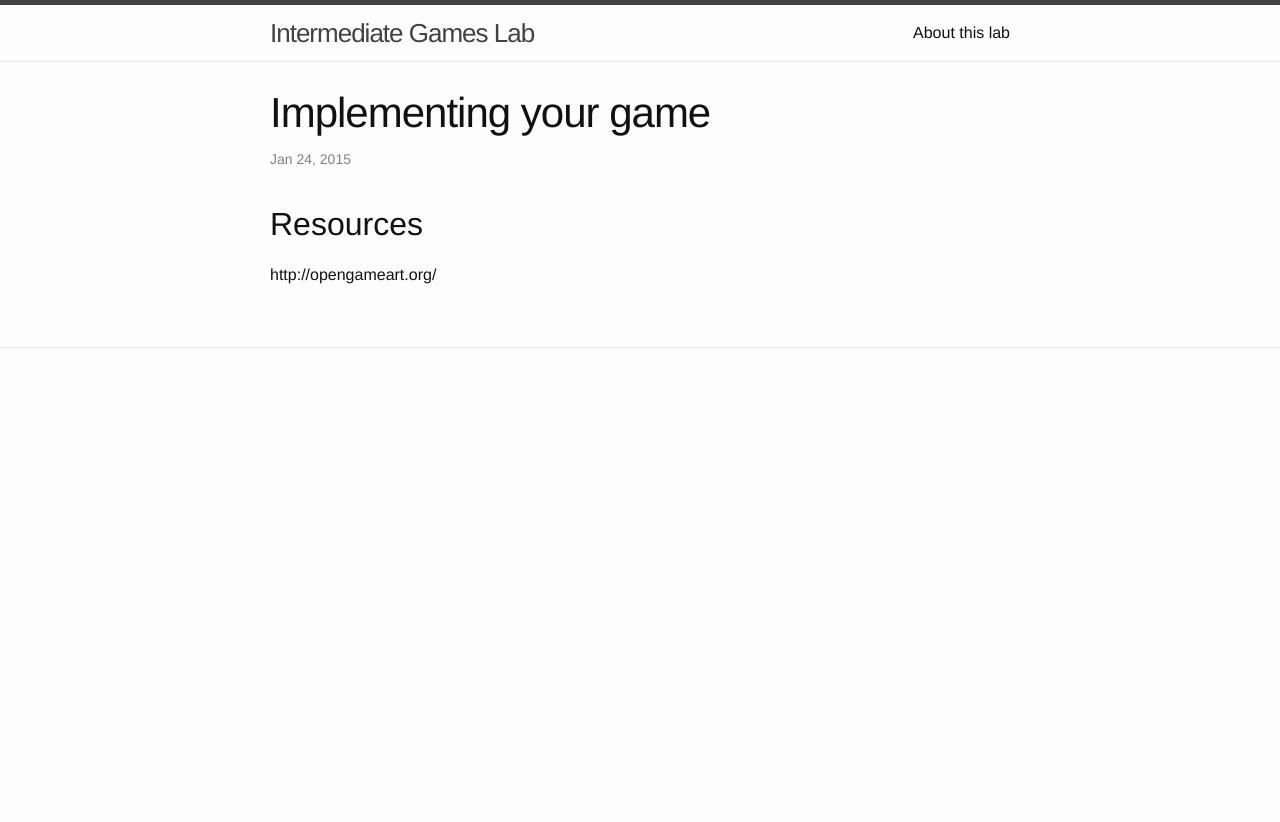
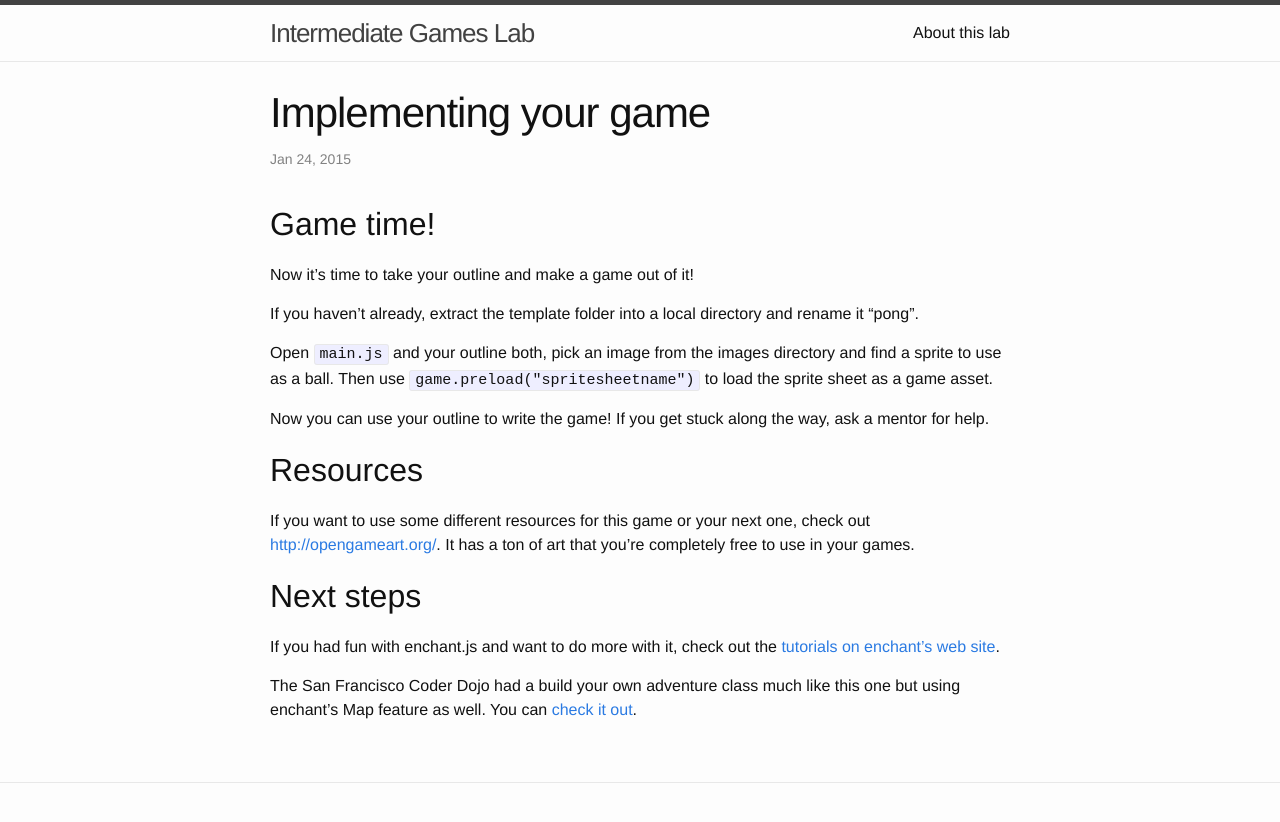
Before and after one commit to CoderDojoSV/intermediate-browser-games, a Jekyll site: the page built from _sections/04-implement-your-game.md, in a window 1280 px wide. Shown: the top 822 px of the page. Built offline with Jekyll 4.4.1, drawn with Linux system fonts in a browser that asks for light colours.

Commit message:
Finish the last section, fix links.

```diff
--- a/_sections/04-implement-your-game.md
+++ b/_sections/04-implement-your-game.md
@@ -3,7 +3,30 @@ title: Implementing your game
 layout: item
 ---
 
+## Game time!
+Now it's time to take your outline and make a game out of it!
+
+If you haven't already, extract the template folder into a local directory and
+rename it "pong".
+
+Open `main.js` and your outline both, pick an image from the images directory
+and find a sprite to use as a ball. Then use `game.preload("spritesheetname")`
+to load the sprite sheet as a game asset.
+
+Now you can use your outline to write the game! If you get stuck along the way,
+ask a mentor for help.
 
 ## Resources
 
-http://opengameart.org/
+If you want to use some different resources for this game or your next one,
+check out <http://opengameart.org/>. It has a ton of art that you're completely
+free to use in your games.
+
+## Next steps
+
+If you had fun with enchant.js and want to do more with it, check out the
+[tutorials on enchant's web site](http://enchantjs.com/tutorial/lets-start-with-enchant-js/).
+
+The San Francisco Coder Dojo had a build your own adventure class much like this
+one but using enchant's Map feature as well. You can [check it
+out](https://github.com/CoderDojoSF/build-your-adventure).
```
Also changed, not shown: _sections/00-setup.md (+1 -1 lines), _sections/01-introduction.md (+1 -1 lines), _sections/02-modify-a-game.md (+1 -1 lines), _sections/03-outlining-your-own-game.md (+1 -1 lines).
